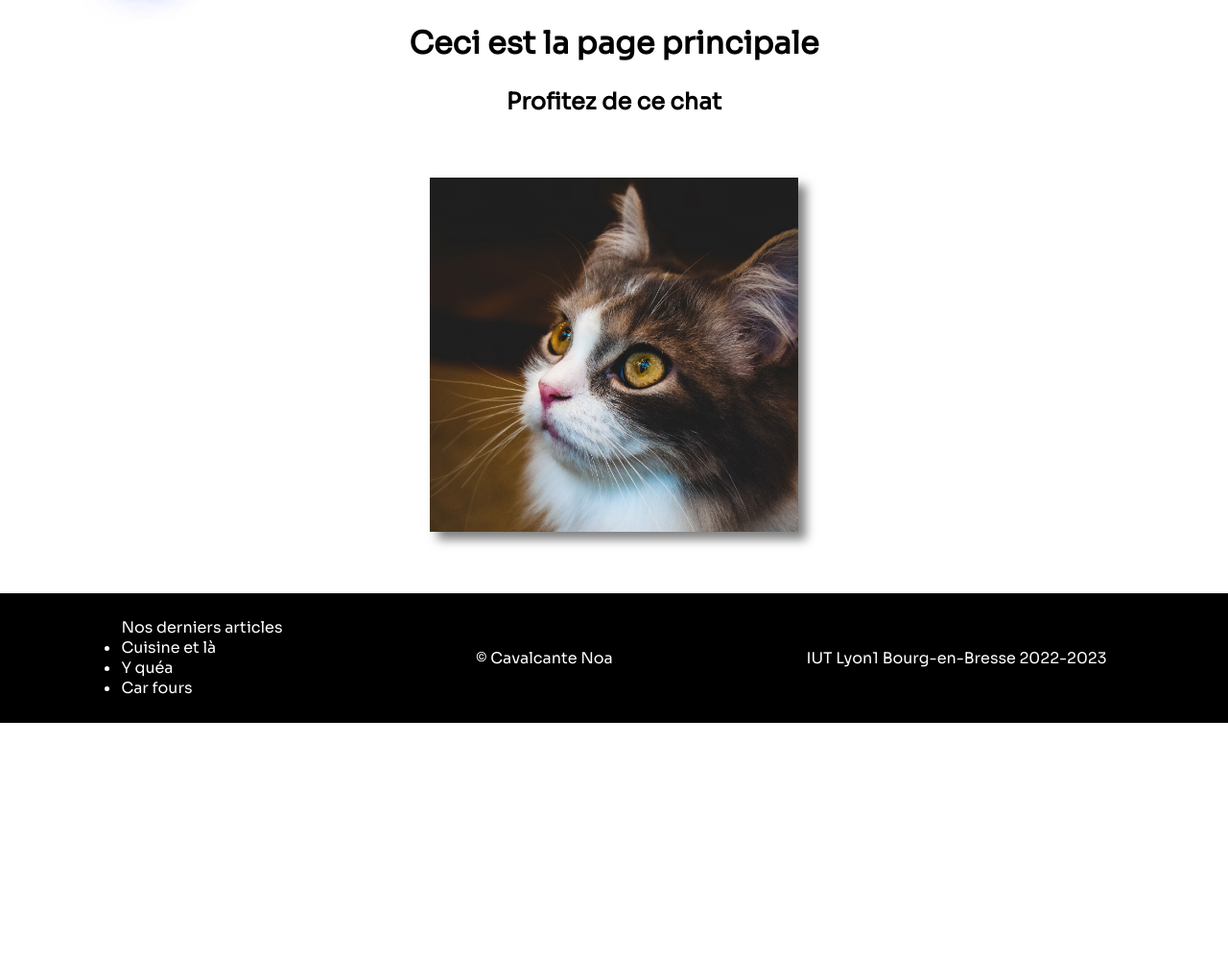
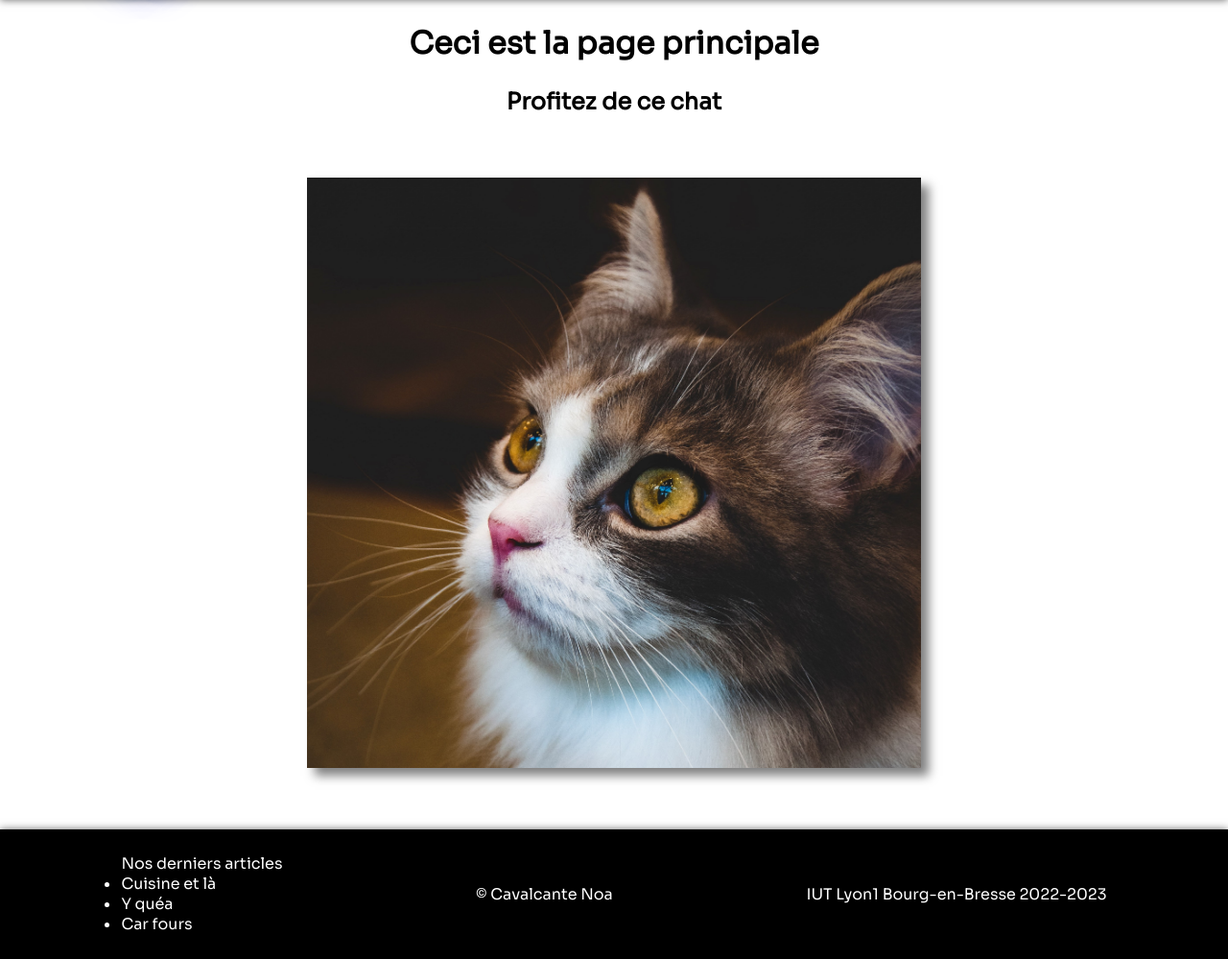
Before and after one commit to YeaZz/DevWeb, a PHP site: page / in a window 1280 px wide. Shown: the part 47-1046 px from the top of the page at 96% size. Before the commit the page ends 800 px from the top, so only its background shows below. Run offline with PHP 8.4, Linux system fonts and the light colour scheme; some libraries are stand-ins or nearby versions.

Commit message:
box shadow on header & footer, image resize

```diff
--- a/css/style.css
+++ b/css/style.css
@@ -13,6 +13,7 @@
 nav {
     background-color:#f2f2f2;
     padding: 1%;
+    box-shadow: 0px 0px 8px rgba(0,0,0,.6);
 }
 
 nav a {
@@ -85,8 +86,11 @@ img {
     margin: 5%;
     margin-left: auto;
     margin-right: auto;
-    max-width : 30%;
     box-shadow: 8px 8px 10px 0 rgba(0, 0, 0, 0.5);
+}
+
+.main-image {
+    max-width: 40em;
 }
 
 .logout {
@@ -215,6 +219,7 @@ footer {
     padding: 2%;
     background-color: black;
     color: white;
+    box-shadow: 0px 0px 8px rgba(0,0,0,.6);
 }
 
 footer a {
--- a/index.php
+++ b/index.php
@@ -10,7 +10,7 @@
     <main>
         <h1>Ceci est la page principale</h1>
         <h2>Profitez de ce chat</h2>
-        <img src="img/cat.jpg" alt="chat">
+        <img class="main-image" src="img/cat.jpg" alt="chat">
     </main>
 
     <?php include("modules/footer.php"); ?>
```
